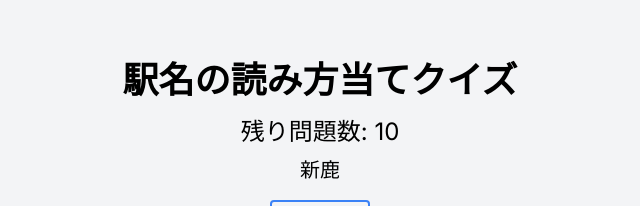
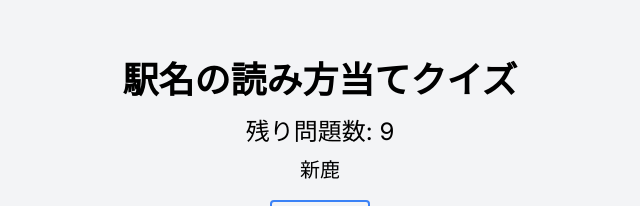
Before and after one commit to takeo-t/stations-name-reading-game, a Next.js app: page / in a window 1280 px wide. Shown: the part 138-344 px from the top of the page, without its empty margins (320-960 px from the left). Built offline with nearby package versions, Linux system fonts and the light colour scheme.

Commit message:
初期表示時の駅名が再び登場する問題を解消

```diff
--- a/src/app/game.tsx
+++ b/src/app/game.tsx
@@ -7,10 +7,11 @@ const Game: React.FC = () => {
   const [options, setOptions] = useState<string[]>([]);
   const [selectedOption, setSelectedOption] = useState<string | null>(null);
   const [message, setMessage] = useState<string | null>(null);
-  const [usedStations, setUsedStations] = useState<Set<string>>(new Set());
+  const [usedStations, setUsedStations] = useState<Set<string>>(
+    new Set([stationNameList[0].stationName])
+  );
   const [isConfirmed, setIsConfirmed] = useState<boolean>(false);
   const [isGameOver, setIsGameOver] = useState<boolean>(false);
-
   /**
    * ゲーム開始時に初期設定を行う
    */
```
